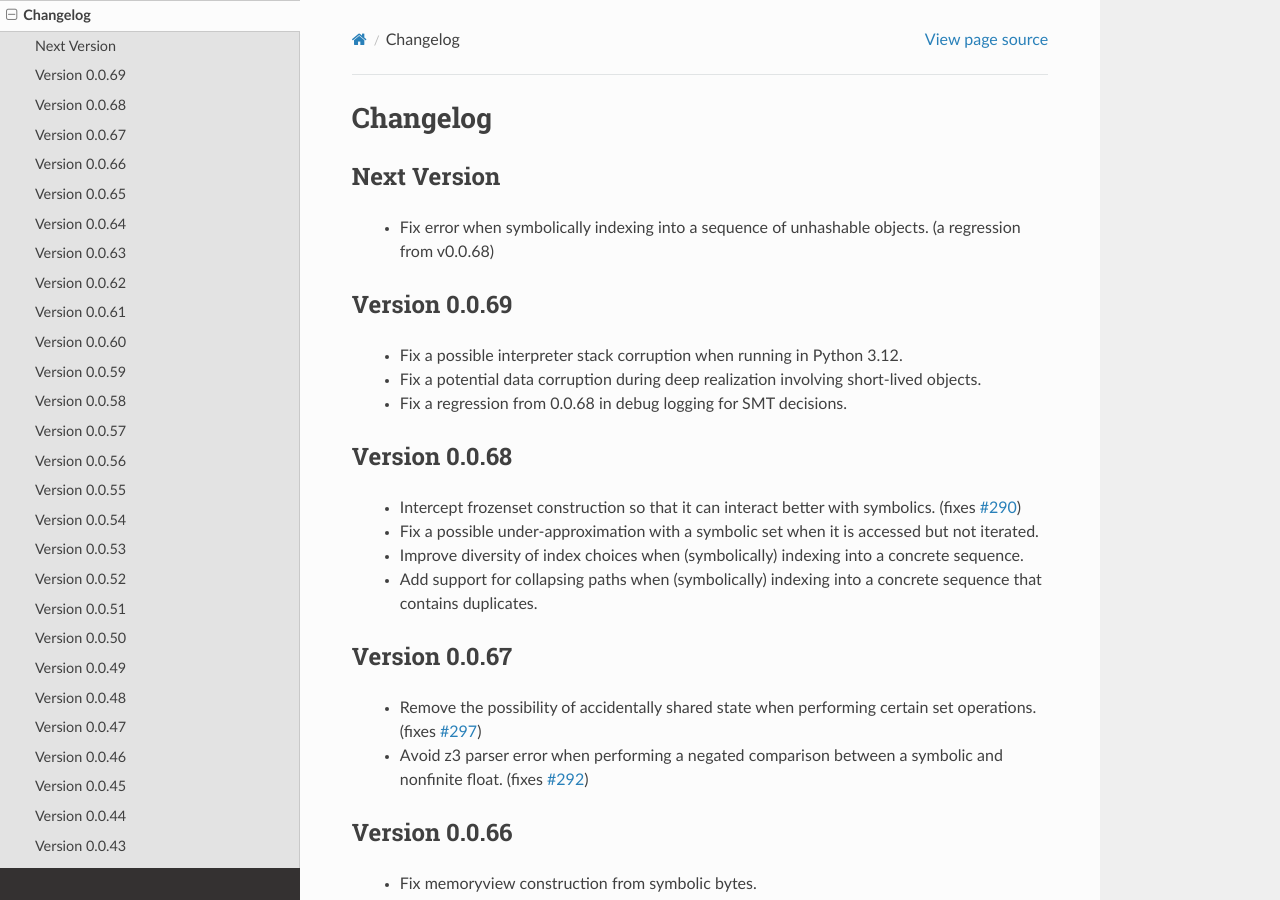
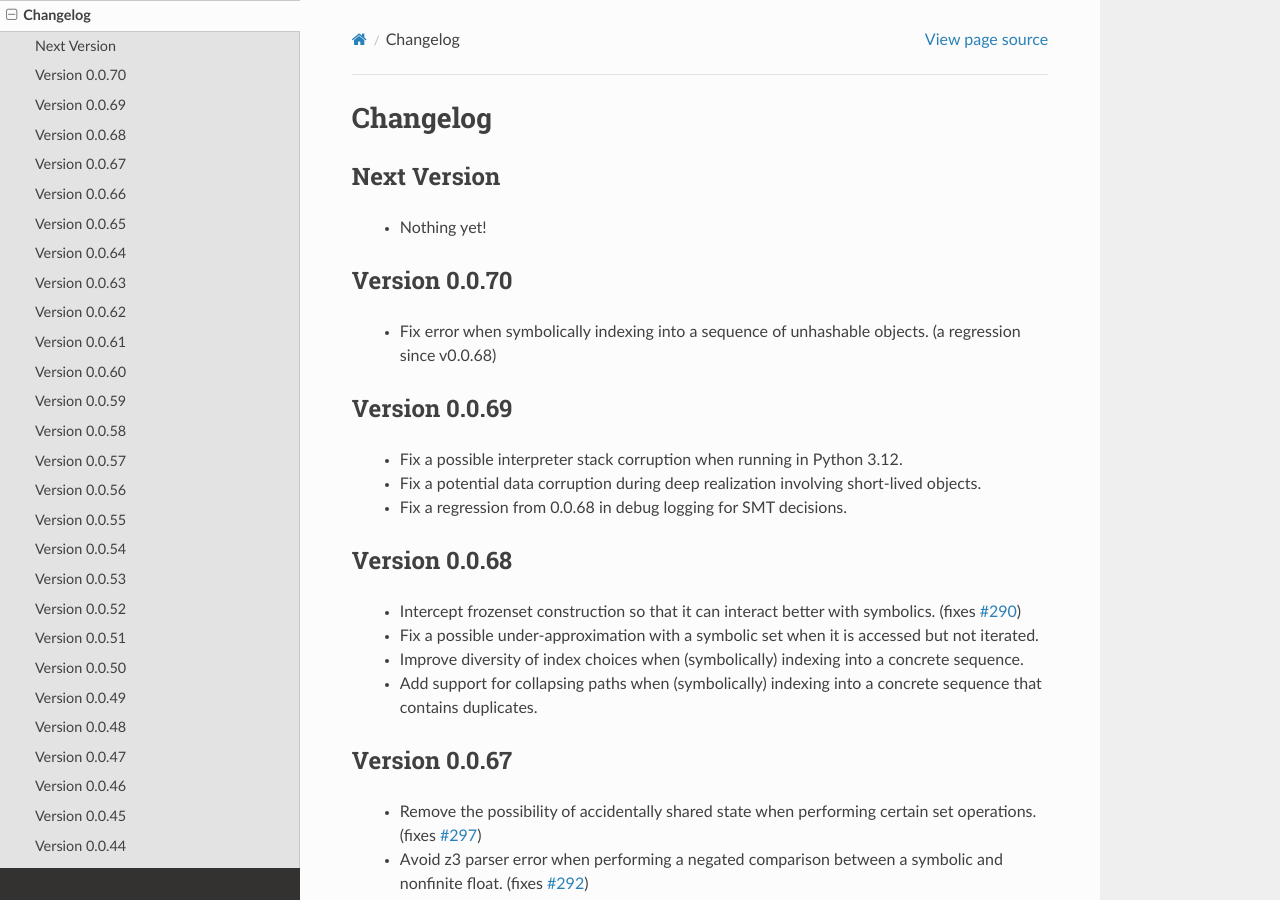
Before and after one commit to pschanely/CrossHair, a Sphinx documentation site: the page built from doc/source/changelog.rst, in a window 1280 px wide and 900 px high. Built offline with Sphinx 7.4.7 and the Read the Docs theme 2.0.0, drawn with Linux system fonts in a browser that asks for light colours; the version number is read from the project's files by our own code.

Commit message:
Update changelog

```diff
--- a/doc/source/changelog.rst
+++ b/doc/source/changelog.rst
@@ -6,8 +6,14 @@ Changelog
 Next Version
 ------------
 
+  * Nothing yet!
+
+
+Version 0.0.70
+--------------
+
   * Fix error when symbolically indexing into a sequence of unhashable objects.
-    (a regression from v0.0.68)
+    (a regression since v0.0.68)
 
 
 Version 0.0.69
```
